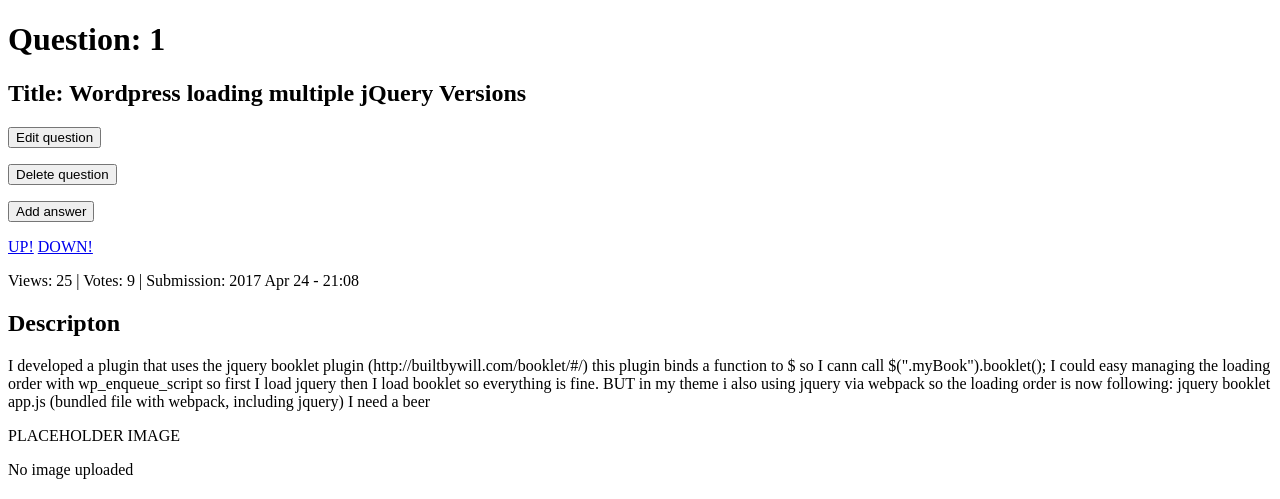
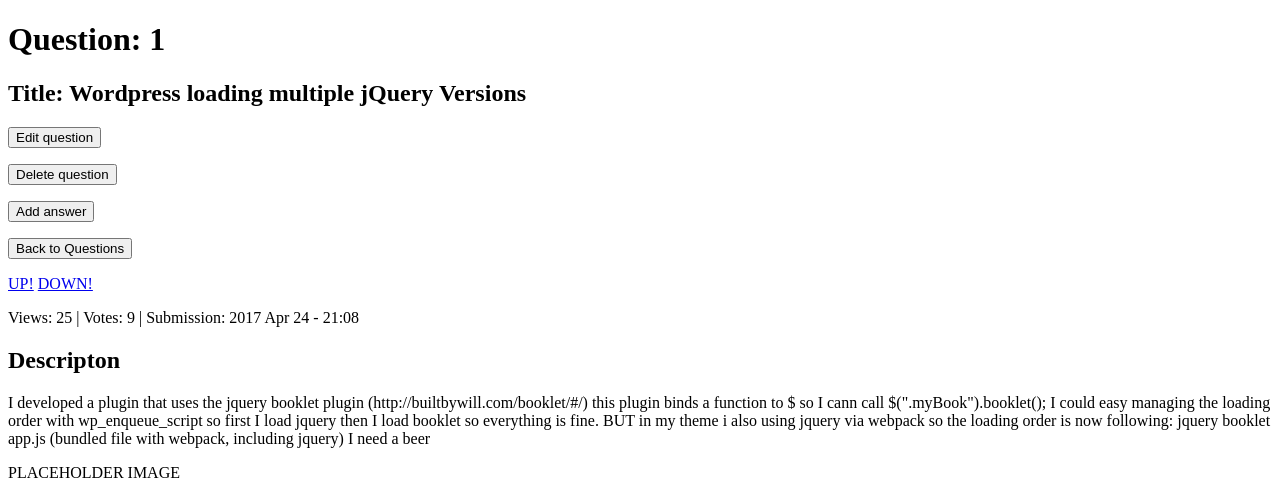
Before and after one commit to matebalogh11/askmate-rushbit, a Flask app: page /question/1 in a window 1280 px wide. Shown: the top 499 px of the page. Run offline with Flask 2, Linux system fonts and the light colour scheme.

Commit message:
Added 'Back to Questions' button to question.html

```diff
--- a/templates/question.html
+++ b/templates/question.html
@@ -13,6 +13,9 @@
         </p>
         <p>
             <input type="submit" value="Add answer" name="submit3" id="submit3" formaction="{{ url_for('show_new_answer_form', question_id=question_id) }}">
+        </p>
+        <p>
+            <input type="submit" value="Back to Questions" name="submit4" id="submit4" formaction="{{ url_for('show_question_list') }}">
         </p>
     </form>
     <a href="{{ url_for('vote', direction='up', question_id=question_id) }}">UP!</a>
```
Also changed, not shown: question.csv (+1 -1 lines).
